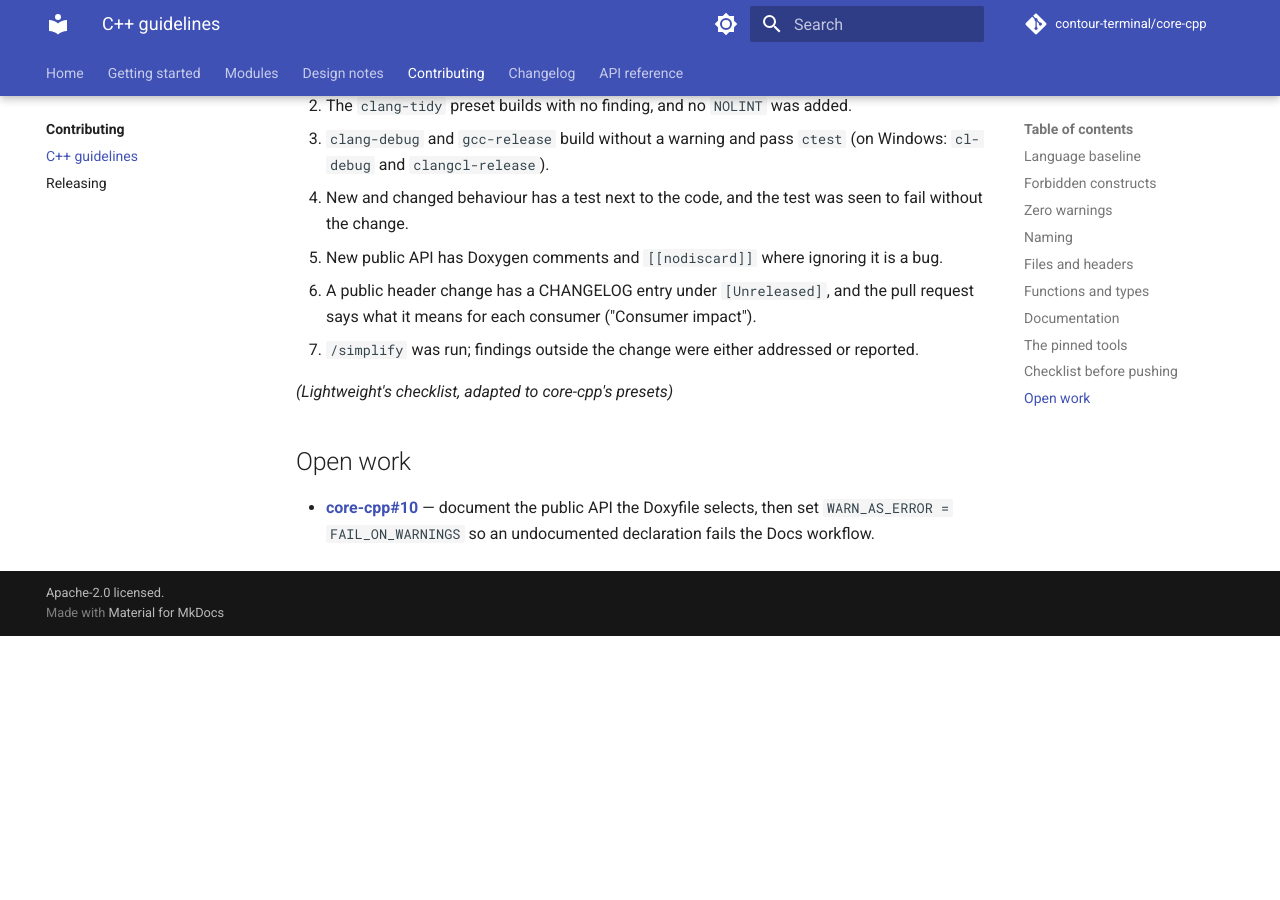
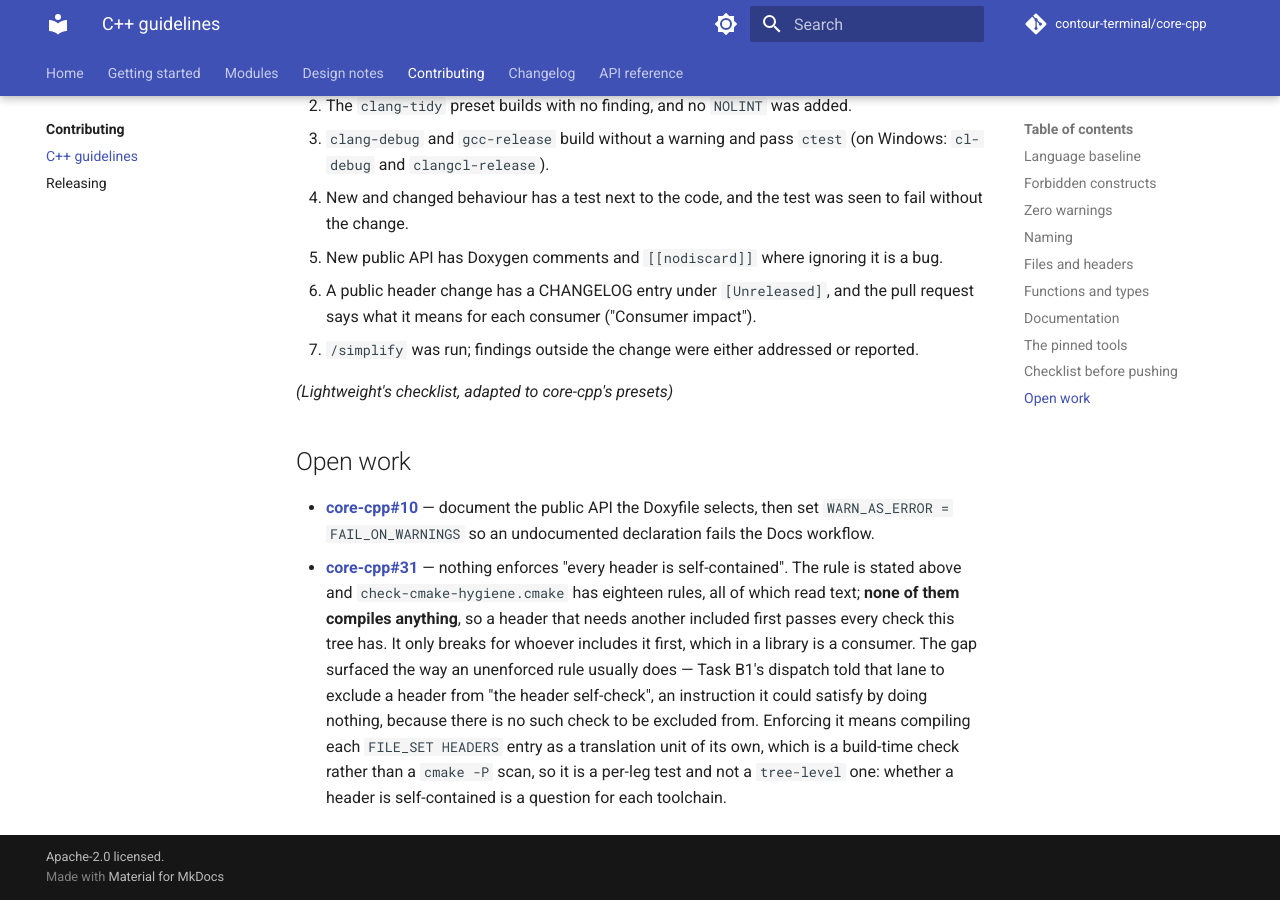
Before and after one commit to contour-terminal/core-cpp, an MkDocs documentation site: the page built from docs/contributing/cpp-guidelines.md, in a window 1280 px wide and 900 px high, scrolled down 6177 px. Built offline with MkDocs 1.6.1 and Material for MkDocs 9.7.7, drawn with Linux system fonts in a browser that asks for light colours; comment, search, counter and statistics services are not loaded; before the commit the page ends 6813 px from its top, so only the background shows below that.

Commit message:
docs(rules): two gates that cannot report, and what the tree-level label obliges
Both entries are the shape this evening kept turning up, and #32 is its mirror
image: not a gate that fails to report, but an exclusion that excludes nothing.

core-cpp#31, in cpp-guidelines.md, which owns the claim: "every header is
self-contained" is stated and enforced by nothing. check-cmake-hygiene.cmake has
eighteen rules and every one of them reads TEXT -- none compiles anything -- so
a header needing another included first passes every check this tree has, and
breaks only for whoever includes it first, which in a library is a consumer.
Verified rather than taken on trust: `cmake -DLIST_RULES=ON` lists all eighteen
and no rule among them builds a translation unit. The entry records that
enforcing it is a per-leg test rather than a tree-level one, since whether a
header stands alone is a question for each toolchain.

core-cpp#32, in testing.md, which owns the label list: `build.yml`'s TSan leg
passes `-LE no-tsan` and NO test carries that label -- a tree-wide grep finds
the string in exactly one place, the exclusion itself. Two different wrongs hide
behind one symptom and the label cannot say which: either something that cannot
run under ThreadSanitizer is running there now, or nothing needs excluding and
the label reads as coverage to the next person who reaches for it.

Both issues confirmed OPEN before writing the entries, because the grammar in
`.agent/rules/README.md` makes the LEADING reference load-bearing: an entry
whose issue has closed is a rule that has gone false, and the expensive version
tells the next session not to try something that now works.

And the rule half of R96, which is the part a gate cannot supply. testing.md's
label list is the canonical one and did not mention `tree-level` at all, though
that label now decides WHERE a check runs. It says what the label means and what
it obliges -- a `style` step declaring `# covers: core-cpp.<name>`, or the check
is excluded everywhere and run by nothing. `core-cpp.tree-level-coverage`
refuses that in both directions, but a gate tells you that you broke a rule and
the sentence tells you what the rule is; the two are not substitutes.
`AGENT.md`'s shorter list already carries this from 898110b.

mkdocs build --strict passes: docs/contributing/cpp-guidelines.md includes that
file by snippet, so an edit to the rulebook is an edit to the site.

Signed-off-by: Christian Parpart <christian@parpart.family>

```diff
--- a/.agent/rules/cpp-guidelines.md
+++ b/.agent/rules/cpp-guidelines.md
@@ -241,3 +241,14 @@
 - **[core-cpp#10](https://github.com/contour-terminal/core-cpp/issues/10)** — document the
   public API the Doxyfile selects, then set `WARN_AS_ERROR = FAIL_ON_WARNINGS` so an
   undocumented declaration fails the Docs workflow.
+- **[core-cpp#31](https://github.com/contour-terminal/core-cpp/issues/31)** — nothing enforces
+  "every header is self-contained". The rule is stated above and `check-cmake-hygiene.cmake` has
+  eighteen rules, all of which read text; **none of them compiles anything**, so a header that
+  needs another included first passes every check this tree has. It only breaks for whoever
+  includes it first, which in a library is a consumer. The gap surfaced the way an unenforced
+  rule usually does — Task B1's dispatch told that lane to exclude a header from "the header
+  self-check", an instruction it could satisfy by doing nothing, because there is no such check
+  to be excluded from. Enforcing it means compiling each `FILE_SET HEADERS` entry as a
+  translation unit of its own, which is a build-time check rather than a `cmake -P` scan, so it
+  is a per-leg test and not a `tree-level` one: whether a header is self-contained is a question
+  for each toolchain.
```
Also changed, not shown: .agent/rules/testing.md (+21 -1 lines).
